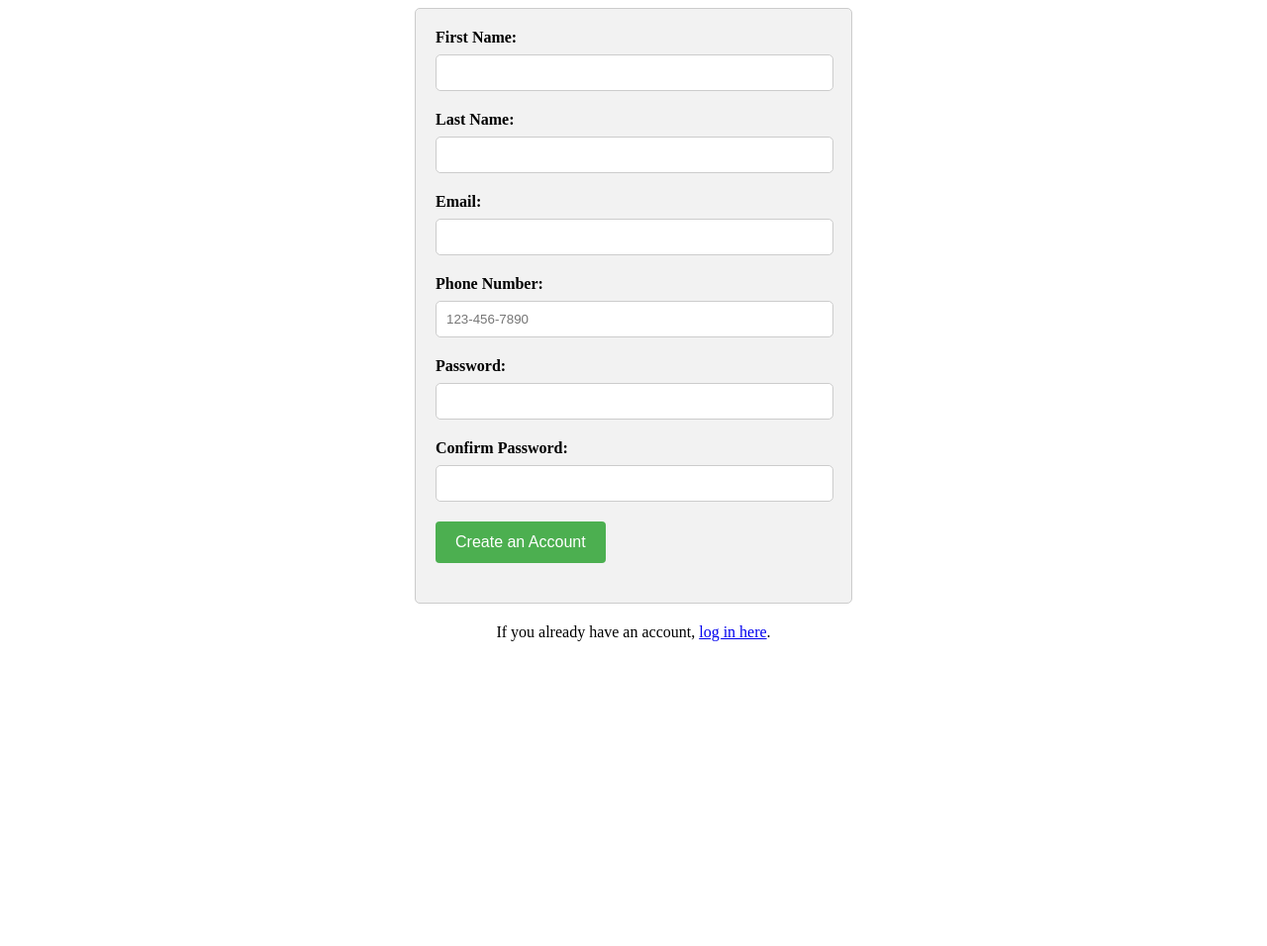
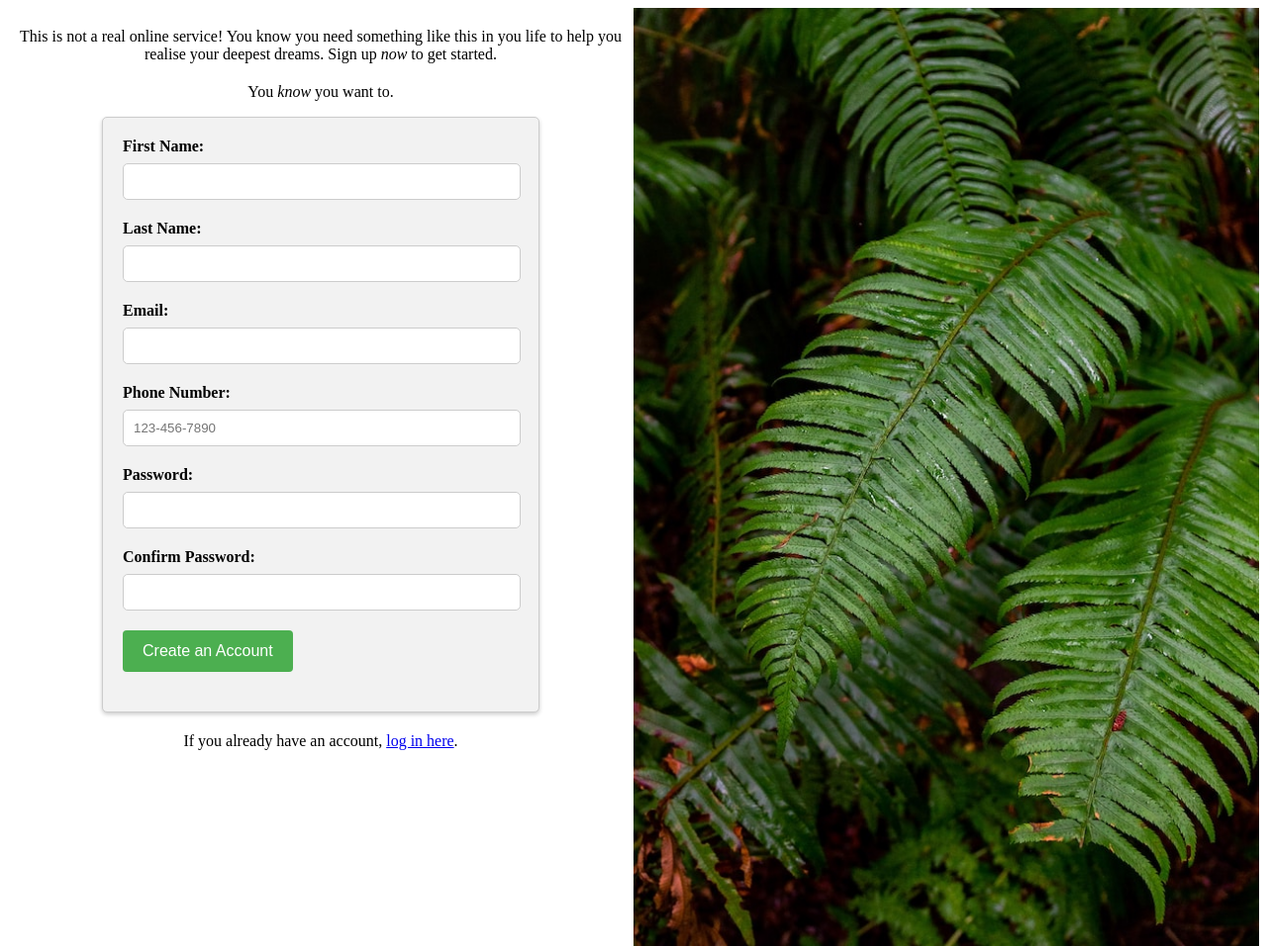
Before and after one commit to AlexAllen247/Sign-Up-Form, a plain HTML site: page index.html in a window 1280 px wide. Shown: the whole page at 99% size. Before the commit the page ends 800 px from the top, so only its background shows below. Drawn offline with Linux system fonts and the light colour scheme.

Commit message:
updated project

```diff
--- a/index.html
+++ b/index.html
@@ -10,30 +10,31 @@
 </head>
 
 <body>
+    <div class="container">
+		<div class="text-column">
+			<p>This is not a real online service! You know you need something like this in you life to help you realise your deepest dreams. Sign up <i>now</i> to get started.</p>
+			<p>You <i>know</i> you want to.</p>
 			<form>
 				<label for="firstName">First Name:</label>
 				<input type="text" id="firstName" name="firstName" required>
-
 				<label for="lastName">Last Name:</label>
 				<input type="text" id="lastName" name="lastName" required>
-
 				<label for="email">Email:</label>
 				<input type="email" id="email" name="email" required>
-
 				<label for="phone">Phone Number:</label>
 				<input type="tel" id="phone" name="phone" pattern="[0-9]{3}-[0-9]{3}-[0-9]{4}" placeholder="123-456-7890" required>
-
 				<label for="password">Password:</label>
 				<input type="password" id="password" name="password" required>
-
 				<label for="confirmPassword">Confirm Password:</label>
 				<input type="password" id="confirmPassword" name="confirmPassword" required>
-
 				<input type="submit" value="Create an Account">
 			</form>
-
 			<p>If you already have an account, <a href="#">log in here</a>.</p>
-
+		</div>
+		<div class="image-column">
+			<img src="/images/odin-project-sign-up-form.jpg" alt="your image">
+		</div>
+	</div>
 </body>
 
 </html>
--- a/styles.css
+++ b/styles.css
@@ -5,6 +5,7 @@ form {
     padding: 20px;
     border-radius: 5px;
     background-color: #f2f2f2;
+    box-shadow: 0 2px 4px rgba(0, 0, 0, 0.2);
 }
 
 label {
@@ -54,3 +55,21 @@ input[type="tel"] {
     padding: 10px;
     width: calc(100% - 20px);
 }
+
+.container {
+    display: flex;
+    flex-direction: row;
+}
+
+.text-column {
+    flex: 1;
+}
+
+.image-column {
+    flex: 1;
+}
+
+img {
+    max-width: 100%;
+    height: auto;
+}
```
Also changed, not shown: images/odin-project-sign-up-form.jpg (added). Lines whose indentation alone changed are shown as unchanged.
